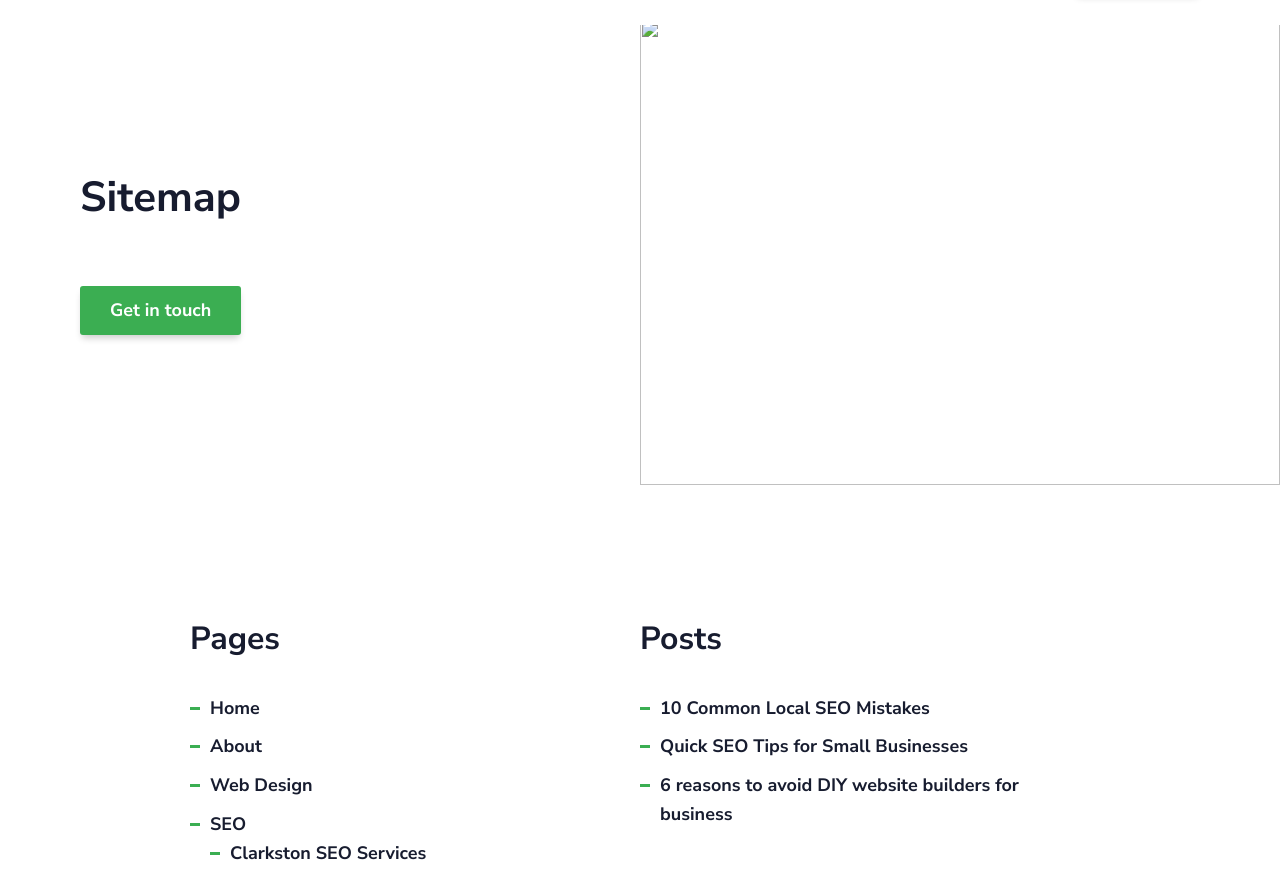
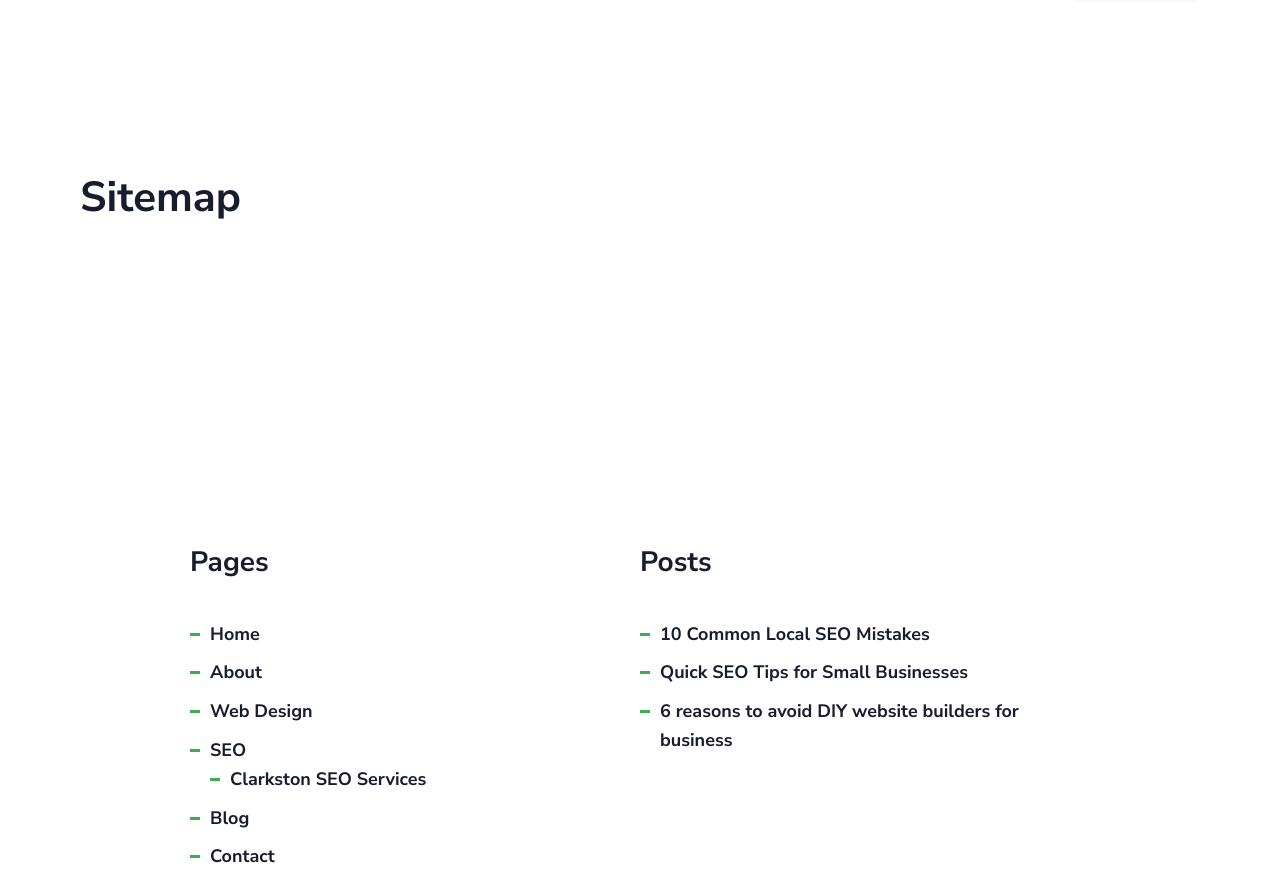
Before and after one commit to good3n/manawire, a Gatsby site: page /sitemap in a window 1280 px wide. Shown: the part 81-952 px from the top of the page. Built offline with nearby package versions, Linux system fonts and the light colour scheme; Gatsby itself is replaced by a stand-in of ours.

Commit message:
update responsive styles

```diff
--- a/src/pages/sitemap.js
+++ b/src/pages/sitemap.js
@@ -8,7 +8,6 @@
 import Layout from "../components/layout"
 import SEO from "../components/seo"
 import Hero from "../components/Hero"
-import HeroImg from "../images/about1.jpg"
 
 const StyledSitemap = styled.div`
   margin: 0 auto;
@@ -22,7 +21,7 @@
 
   @media (max-width: 1000px) {
     grid-template-columns: 1fr;
-    padding: 50px;
+    padding: 0 30px 50px;
   }
 
   ul {
@@ -63,12 +62,10 @@
     <SEO title="Sitemap" />
     <Hero
       title="Sitemap"
-      linktext="Get in touch"
-      image={HeroImg}
     />
     <StyledSitemap>
       <div className="pages">
-        <h3>Pages</h3>
+        <h4>Pages</h4>
         <ul>
           <li><Link to="/">Home</Link></li>
           <li><Link to="/about/">About</Link></li>
@@ -85,7 +82,7 @@
         </ul>
       </div>
       <div className="posts">
-        <h3>Posts</h3>
+        <h4>Posts</h4>
         <ul>
           <li><Link to="/blog/common-local-seo-mistakes/">10 Common Local SEO Mistakes</Link></li>
           <li><Link to="/blog/quick-seo-tips-for-small-businesses/">Quick SEO Tips for Small Businesses</Link></li>
```
Also changed, not shown: src/templates/blogTemplate.js (+12 -1 lines).
